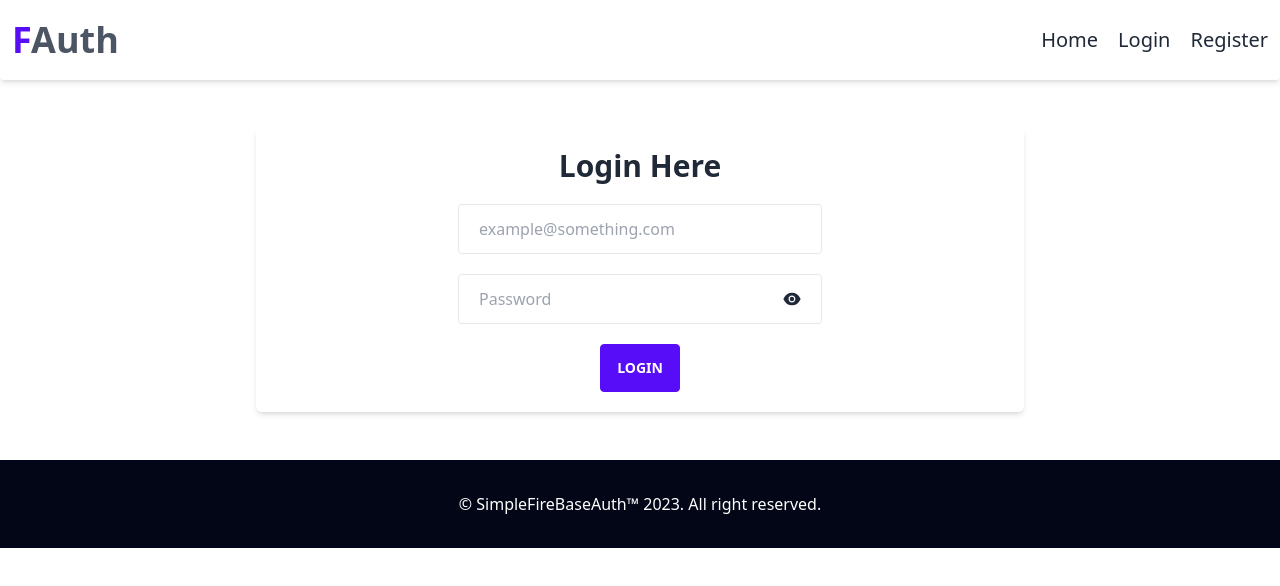
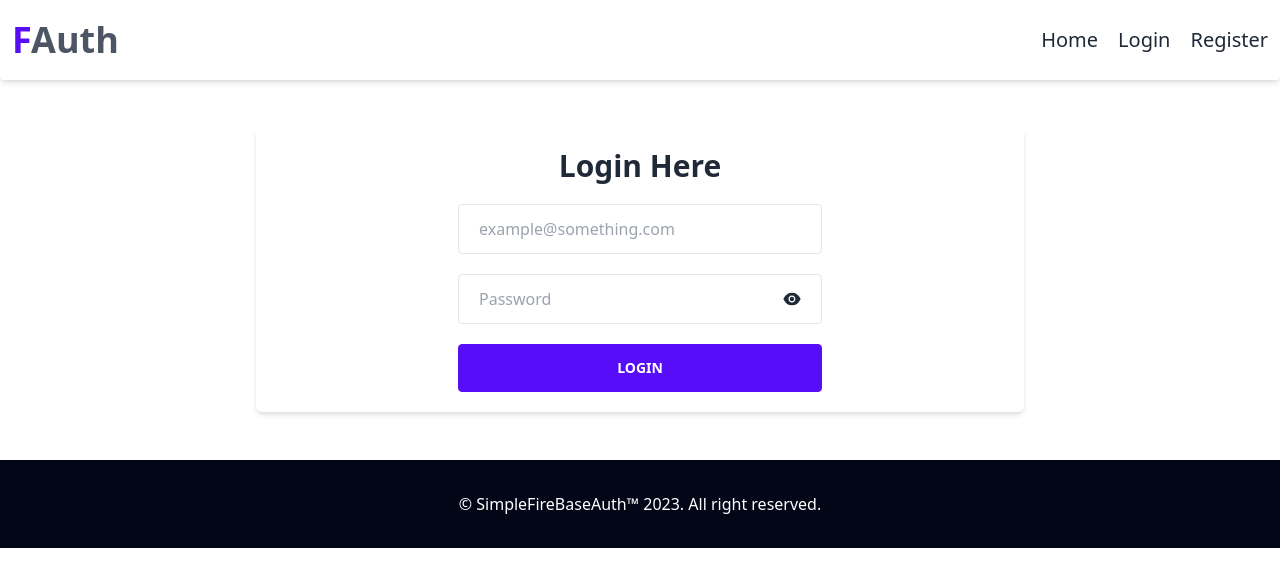
Before and after one commit to rocktohq/simple-firebase-auth, a React (Vite) app: page /login in a window 1280 px wide. Shown: the top 586 px of the page. Built offline with nearby package versions, Linux system fonts and the light colour scheme.

Commit message:
Button Style Updated

```diff
--- a/src/pages/Login/Login.jsx
+++ b/src/pages/Login/Login.jsx
@@ -56,8 +56,8 @@ const Login = () => {
                 }
               </span>
             </div>
-            <div className="text-center mt-5">
-              <input type="submit" value="Login" className="btn btn-primary text-white rounded" />
+            <div className="text-center w-4/5 md:w-1/2 mx-auto mt-5">
+              <input type="submit" value="Login" className="btn btn-primary text-white rounded w-full" />
             </div>
           </form>
         </div>
--- a/src/pages/Register/Register.jsx
+++ b/src/pages/Register/Register.jsx
@@ -54,8 +54,8 @@ const Register = () => {
                 }
               </span>
             </div>
-            <div className="text-center mt-5">
-              <input type="submit" value="Register" className="btn btn-primary text-white rounded" />
+            <div className="text-center w-4/5 md:w-1/2 mx-auto mt-5">
+              <input type="submit" value="Register" className="btn btn-primary text-white rounded w-full" />
             </div>
           </form>
         </div>
```
